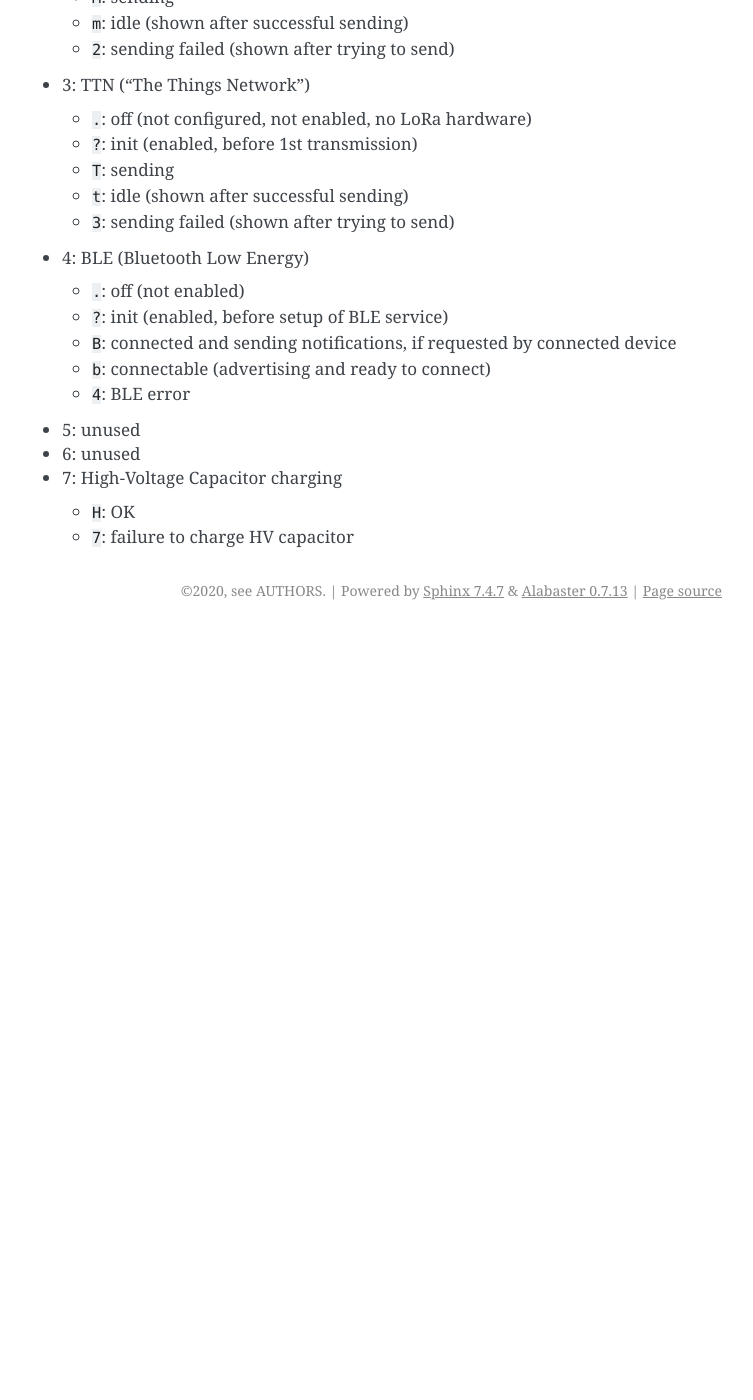
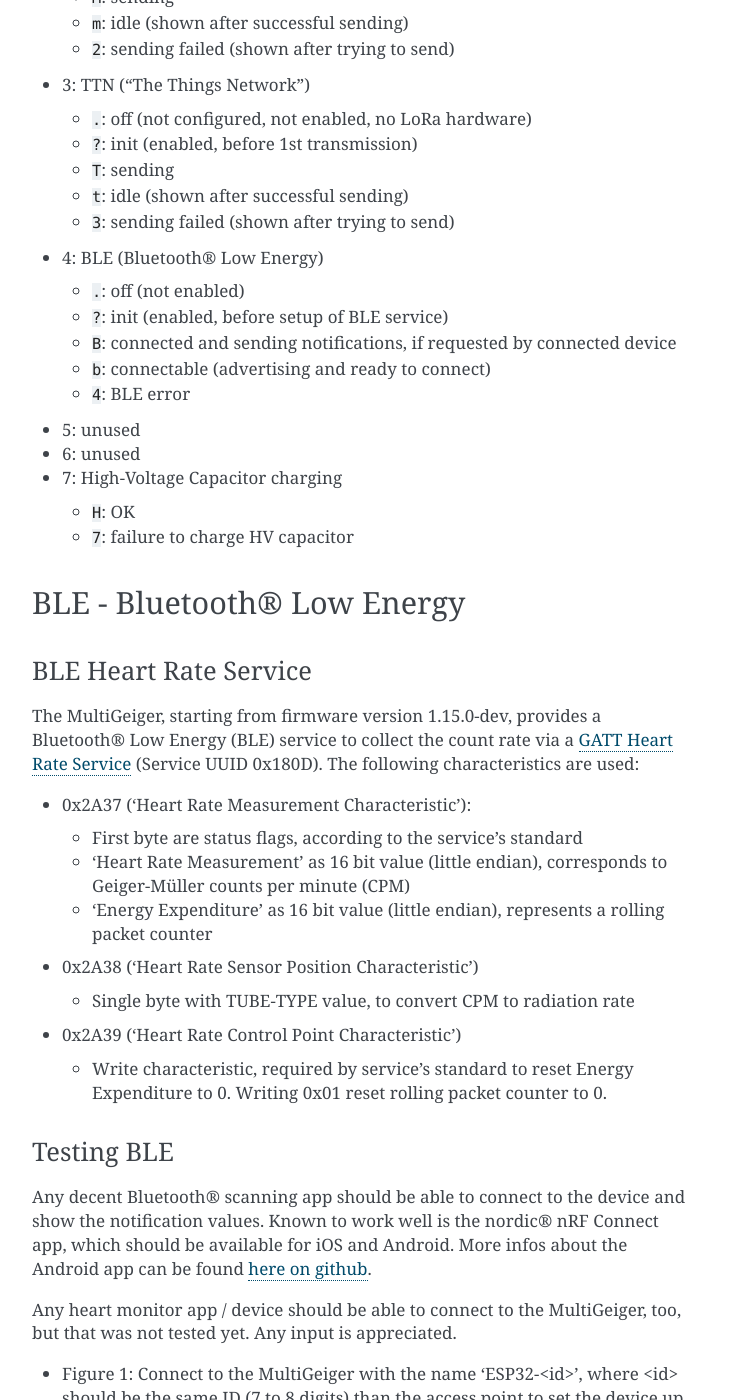
Before and after one commit to ecocurious2/MultiGeiger, a Sphinx documentation site: the page built from docs/source/usage.rst, in a window 1280 px wide and 1400 px high, scrolled down 1124 px. Shown: the whole window, without its empty margins (388-1141 px from the left). Built offline with Sphinx 7.4.7, drawn with Linux system fonts in a browser that asks for light colours; before the commit the page ends 1754 px from its top, so only the background shows below that; some of the changed text lies outside the part shown.

Commit message:
BLE usage documentation update with some images#

```diff
--- a/docs/source/usage.rst
+++ b/docs/source/usage.rst
@@ -60,7 +60,7 @@
   - ``T``: sending
   - ``t``: idle (shown after successful sending)
   - ``3``: sending failed (shown after trying to send)
-- 4: BLE (Bluetooth Low Energy)
+- 4: BLE (Bluetooth® Low Energy)
 
   - ``.``: off (not enabled)
   - ``?``: init (enabled, before setup of BLE service)
@@ -73,3 +73,54 @@
 
   - ``H``: OK
   - ``7``: failure to charge HV capacitor
+
+BLE - Bluetooth® Low Energy
+###########################
+
+BLE Heart Rate Service
+----------------------
+
+The MultiGeiger, starting from firmware version 1.15.0-dev, provides a Bluetooth® Low Energy (BLE) service to collect the count rate via a `GATT Heart Rate Service <https://www.bluetooth.com/specifications/gatt/services/>`_ (Service UUID 0x180D). The following characteristics are used:
+
+- 0x2A37 ('Heart Rate Measurement Characteristic'):
+
+  - First byte are status flags, according to the service's standard
+  - 'Heart Rate Measurement' as 16 bit value (little endian), corresponds to Geiger-Müller counts per minute (CPM)
+  - 'Energy Expenditure' as 16 bit value (little endian), represents a rolling packet counter
+- 0x2A38 ('Heart Rate Sensor Position Characteristic')
+
+  - Single byte with TUBE-TYPE value, to convert CPM to radiation rate
+- 0x2A39 ('Heart Rate Control Point Characteristic')
+
+  - Write characteristic, required by service's standard to reset Energy Expenditure to 0. Writing 0x01 reset rolling packet counter to 0.
+
+Testing BLE
+-----------
+
+Any decent Bluetooth® scanning app should be able to connect to the device and show the notification values.
+Known to work well is the nordic® nRF Connect app, which should be available for iOS and Android.
+More infos about the Android app can be found `here on github <https://www.nordicsemi.com/Software-and-Tools/Development-Tools/nRF-Connect-for-mobile>`_.
+
+Any heart monitor app / device should be able to connect to the MultiGeiger, too, but that was not tested yet. Any input is appreciated.
+
+- Figure 1: Connect to the MultiGeiger with the name 'ESP32-<id>', where <id> should be the same ID (7 to 8 digits) than the access point to set the device up initially.
+
+- Figure 2: Find the correct service (UUID 0x180D) and, if needed, load / open characteristics.
+
+- Figure 3: Find the Heart Rate Measurement Characteristic (UUID 0x2A37) and click on the icon to start notifications.
+
+.. |ble1| image:: ../../images/ble_check01.jpg
+   :width: 250px
+   :align: top
+.. |ble2| image:: ../../images/ble_check02.jpg
+   :width: 250px
+   :align: top
+.. |ble3| image:: ../../images/ble_check03.jpg
+   :width: 250px
+   :align: top
+
++----------+----------+----------+
+| *Fig. 1* | *Fig. 2* | *Fig. 3* |
+|          |          |          |
+| |ble1|   | |ble2|   | |ble3|   |
++----------+----------+----------+
```
Also changed, not shown: images/ble_check01.jpg (added), images/ble_check02.jpg (added), images/ble_check03.jpg (added).
